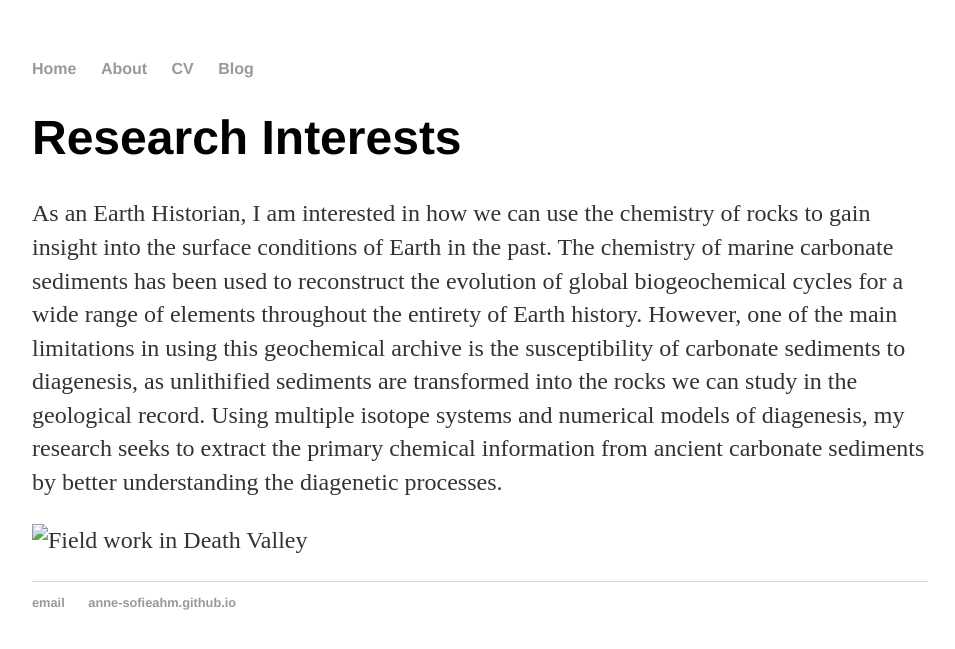
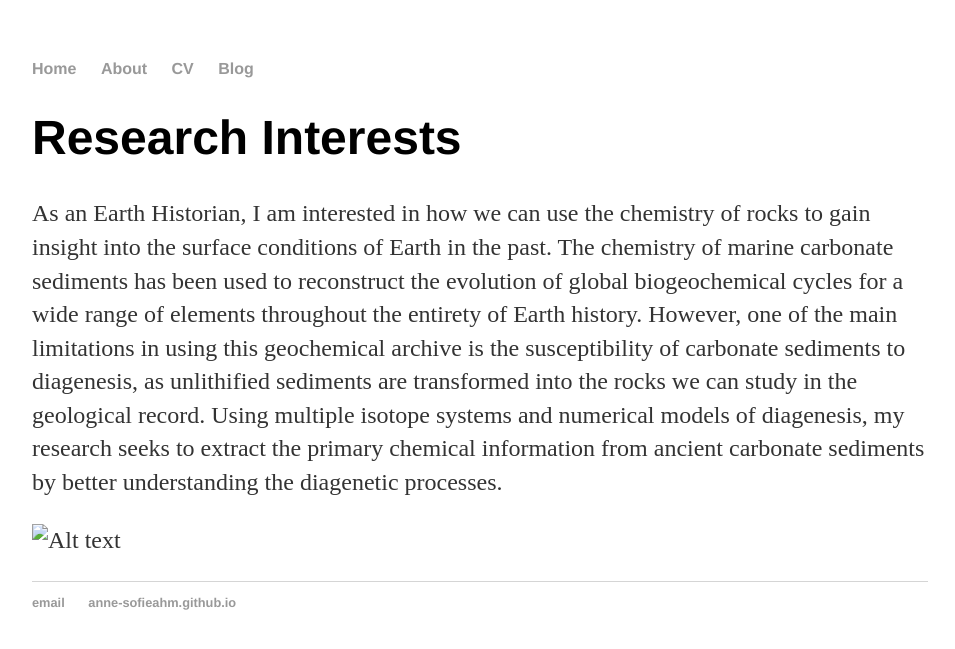
Before and after one commit to Anne-SofieAhm/Anne-SofieAhm.github.io, a Jekyll site: the page built from about/index.md, in a window 1280 px wide. Shown: the top 649 px of the page, without its empty margins (160-1115 px from the left). Built offline with Jekyll 4.4.1, drawn with Linux system fonts in a browser that asks for light colours.

Commit message:
Update index.md

```diff
--- a/about/index.md
+++ b/about/index.md
@@ -7,4 +7,5 @@ title: About Anne-Sofie
 
 As an Earth Historian, I am interested in how we can use the chemistry of rocks to gain insight into the surface conditions of Earth in the past. The chemistry of marine carbonate sediments has been used to reconstruct the evolution of global biogeochemical cycles for a wide range of elements throughout the entirety of Earth history. However, one of the main limitations in using this geochemical archive is the susceptibility of carbonate sediments to diagenesis, as unlithified sediments are transformed into the rocks we can study in the geological record. Using multiple isotope systems and numerical models of diagenesis, my research seeks to extract the primary chemical information from ancient carbonate sediments by better understanding the diagenetic processes.
 
-![Field work in Death Valley](Anne-SofieAhm.github.io/DSC_0086.JPG)
+[img1]: Anne-SofieAhm.github.io/DSC_0086.JPG "Title"
+![Alt text][img1]
```
